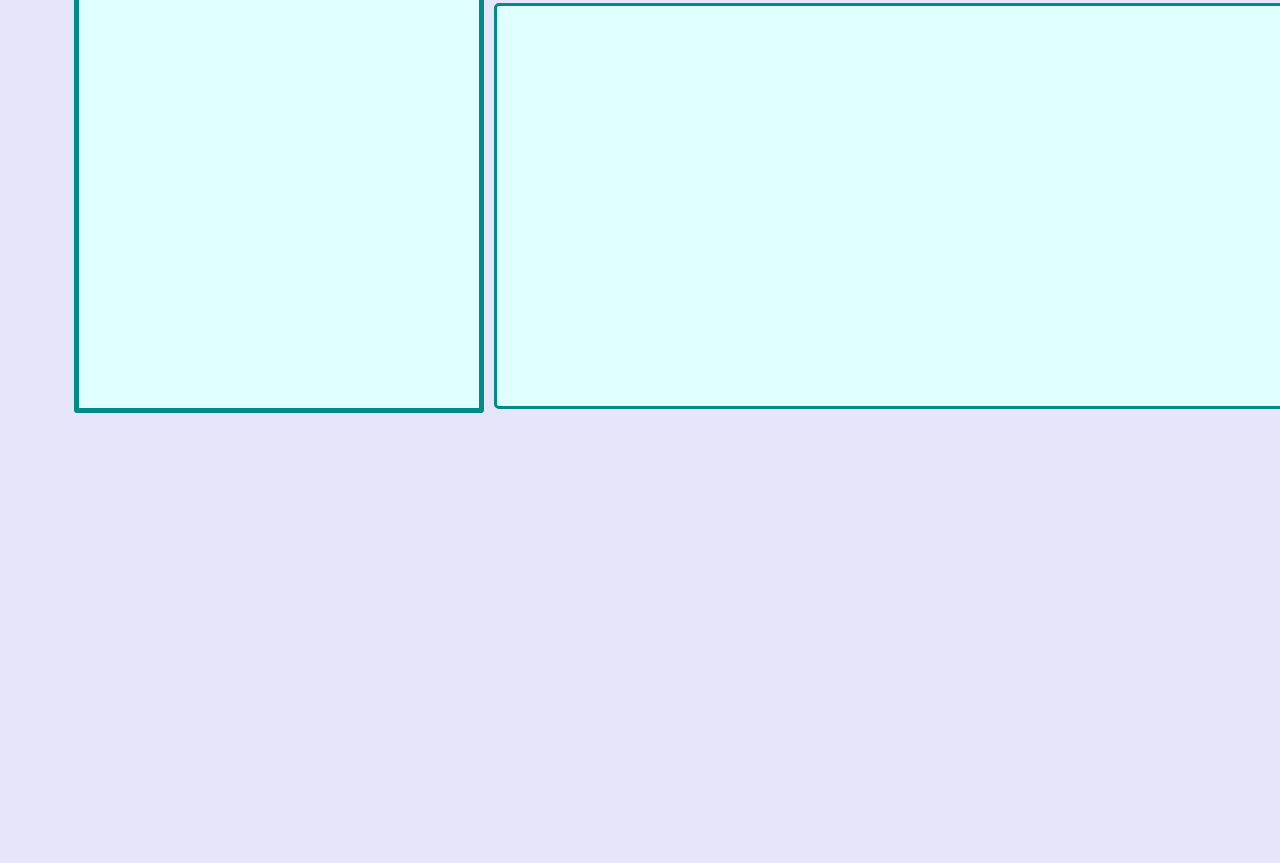
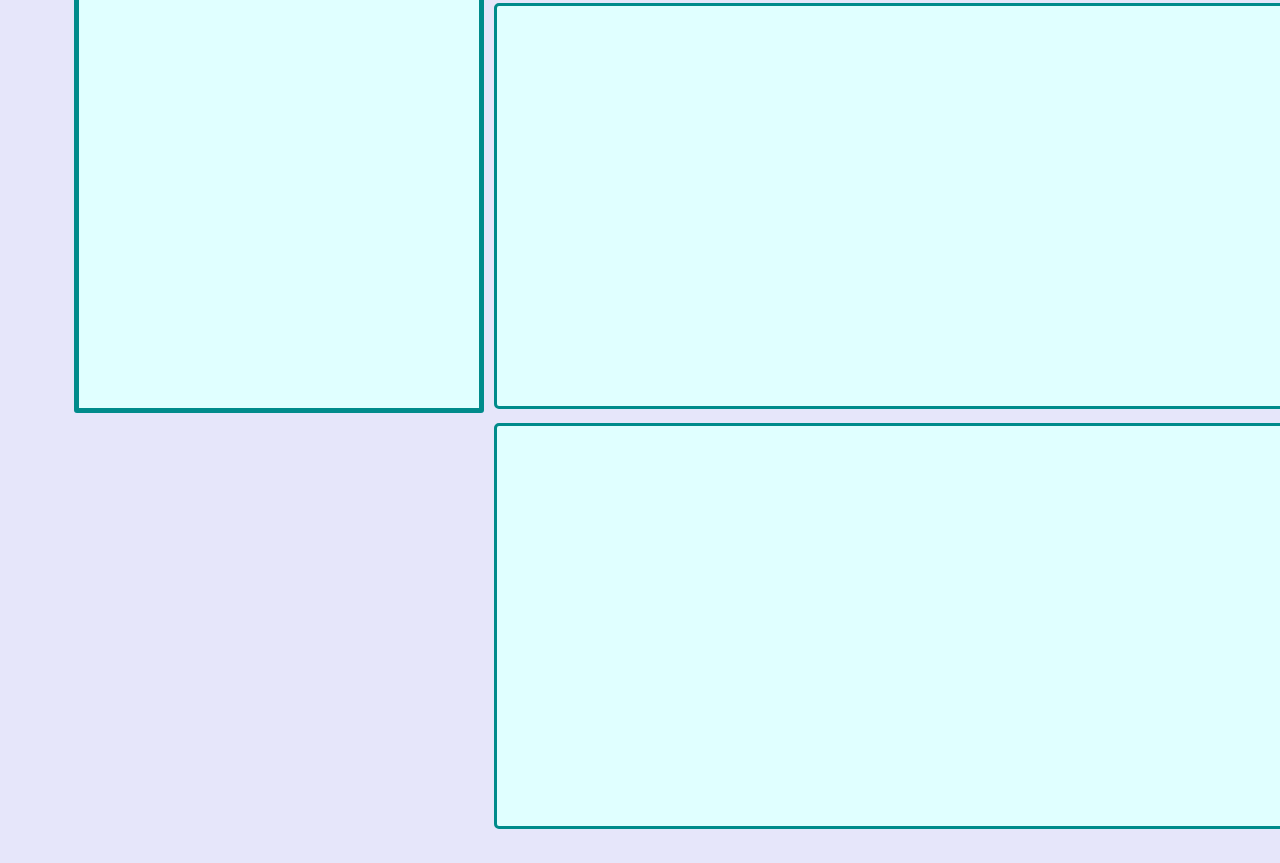
Before and after one commit to greasonek/odd-duck, a website: page index.html in a window 1280 px wide. Shown: the part 940-1803 px from the top of the page. Before the commit the page ends 1383 px from the top, so only its background shows below. Drawn offline with nearby package versions, Linux system fonts and the light colour scheme.

Commit message:
added localstorage functionality

```diff
--- a/app.js
+++ b/app.js
@@ -26,6 +26,13 @@ function Product(name, fileExtension = 'jpg'){
   state.allProductsArray.push(this);
 }
 
+let retrievedProducts = localStorage.getItem('products');
+let parsedProducts = JSON.parse(retrievedProducts);
+
+if(retrievedProducts){
+  state.allProductsArray = parsedProducts;
+} else {
+
   let bag = new Product('bag');
   let banana = new Product('banana');
   let bathroom = new Product('bathroom');
@@ -45,6 +52,10 @@ let tauntaun = new Product('tauntaun');
   let unicorn = new Product('unicorn');
   let watercan = new Product('water-can');
   let wineglass = new Product('wine-glass');
+}
+
+
+
 
 console.log(state.allProductsArray);
 
@@ -149,8 +160,14 @@ function handleClick(event){
     imgOne.removeEventListener('click', handleClick);
     imgTwo.removeEventListener('click', handleClick);
     imgThree.removeEventListener('click', handleClick);
+
+    let stringifiedProducts = JSON.stringify(state.allProductsArray);
+    console.log(stringifiedProducts);
+
+    localStorage.setItem('products', stringifiedProducts);
   }
   console.log(voteCount);
+
 }
 
 function handleShowResults(){
--- a/index.html
+++ b/index.html
@@ -32,11 +32,14 @@
     <section class="chart-container">
       <canvas id="results-chart"></canvas>
     </section>
-
+    <section class="radar-container">
+      <canvas id="results-radar"></canvas>
+    </section>
 
   <footer></footer>
   </main>
   <script src="https://cdn.jsdelivr.net/npm/chart.js"></script>
+  <!-- <script src="path/to/chartjs/dist/chart.umd.js"></script> -->
   <script src="./app.js"></script>
 
 </body>
--- a/style.css
+++ b/style.css
@@ -97,9 +97,18 @@ li{
 
 .chart-container {
   grid-column: 4/8;
-  grid-row: 4/6;
+  grid-row: 4/8;
   background-color: lightcyan;
   border: 3px solid darkcyan;
   border-radius: 5px;
   height:400px;
 }
+
+.radar-container {
+  grid-column: 4/8;
+  grid-row: 6/8;
+  background-color: lightcyan;
+  border: 3px solid darkcyan;
+  border-radius: 5px;
+  height: 400px;
+}
```
Also changed, not shown: package.json (added, +22 -0 lines), README.md, img/Lab13-Lighthouse-Screenshot.jpg (added), 1 other file. Lines whose indentation alone changed are shown as unchanged.
